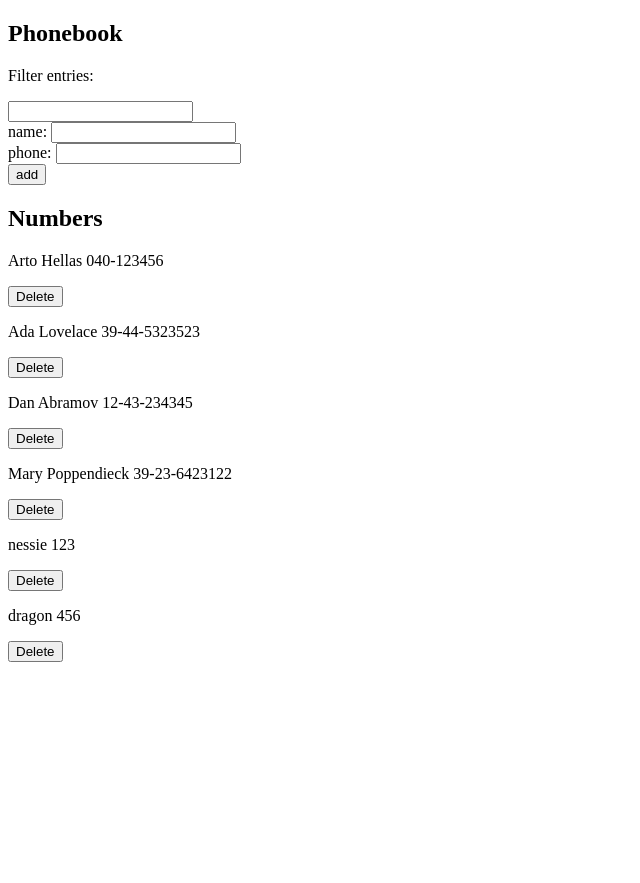
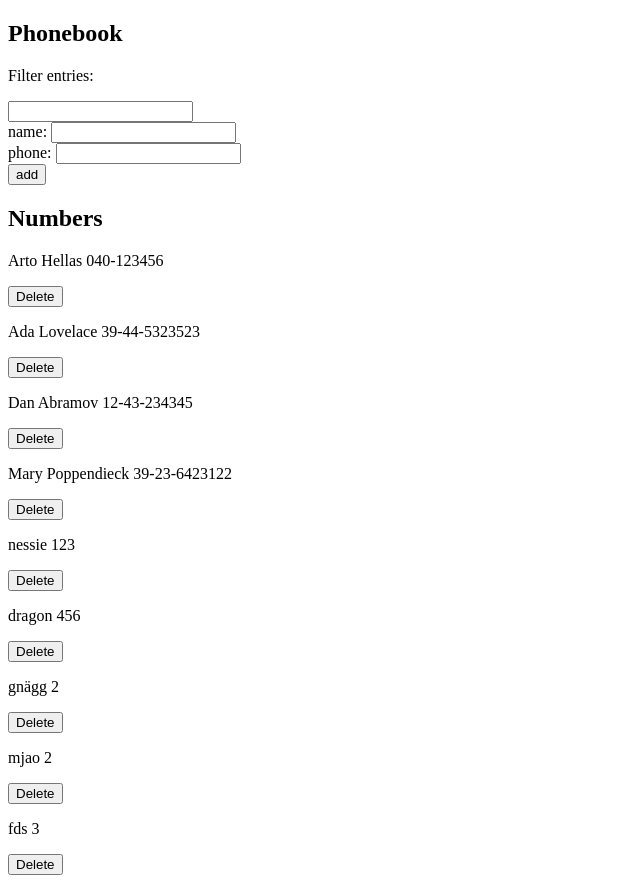
Before and after one commit to andreamogren/fullstack-part-2, a React (Create React App) app: page / in a window 1280 px wide. Shown: the whole page, without its empty margins (0-640 px from the left). Before the commit the page ends 800 px from the top, so only its background shows below. Built offline with nearby package versions, Linux system fonts and the light colour scheme; data requests are answered from the project's data file.

Commit message:
exercise 2.19 wip

```diff
--- a/db.json
+++ b/db.json
@@ -29,6 +29,21 @@
       "name": "dragon",
       "number": "456",
       "id": 6
+    },
+    {
+      "name": "gnägg",
+      "number": "2",
+      "id": 7
+    },
+    {
+      "name": "mjao",
+      "number": "2",
+      "id": 8
+    },
+    {
+      "name": "fds",
+      "number": "3",
+      "id": 9
     }
   ]
 }
--- a/src/App.js
+++ b/src/App.js
@@ -2,6 +2,7 @@ import React, { useState, useEffect } from 'react'
 import personService from './services/persons'
 import Person from './components/Person'
 import ContactForm from './components/ContactForm'
+import Notification from './components/Notification'
 import Filter from './components/Filter'
 
 const App = () => {
@@ -10,6 +11,7 @@ const App = () => {
   const [ filteredPersons, setFilteredPersons ] = useState([])
   const [ newName, setNewName ] = useState('')
   const [ newNumber, setNewNumber ] = useState('')
+  const [ sucessMessage, setSuccessMessage ] = useState('')
 
   //Fetching persons from database with useEffect hook
   useEffect(() => {
@@ -37,6 +39,8 @@ const App = () => {
         .then(response => {
             setPersons([...persons, response.data])
             setFilteredPersons([...persons, response.data])
+            setSuccessMessage(`Added ${personObject.name}`)
+            .setTimeout(() => {setSuccessMessage('')}, 5000)
         })
     }
 
@@ -100,6 +104,7 @@ const App = () => {
   return (
     <div>
       <h2>Phonebook</h2>
+      <Notification message={sucessMessage}/>
       <Filter searchTerm={(event) => filterEntries(event)}/>
       <ContactForm
         name={newName}
--- /dev/null
+++ b/src/components/Notification.js
@@ -0,0 +1,11 @@
+import React from 'react'
+
+const Notification = ({message}) => {
+    return(
+        <div class="notification">
+            <p>{message}</p>
+        </div>
+    )
+}
+
+export default Notification
```
